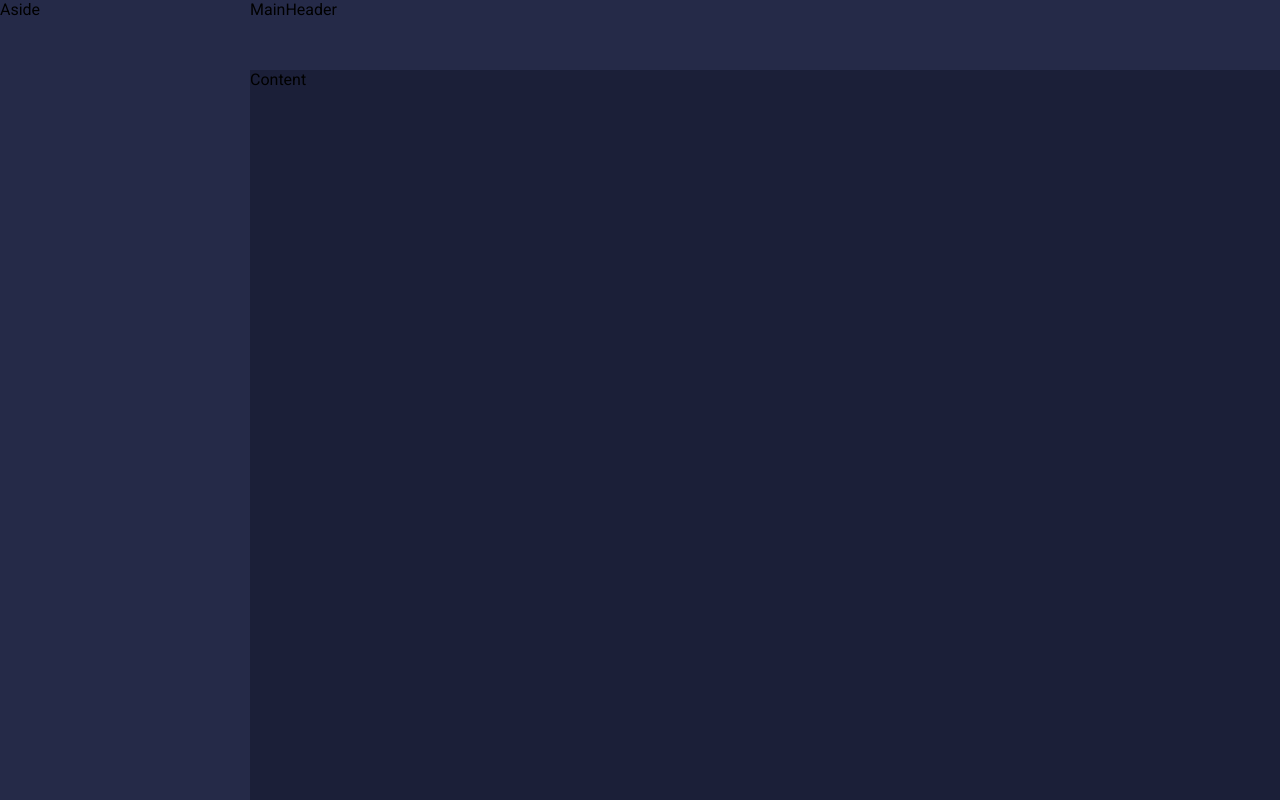
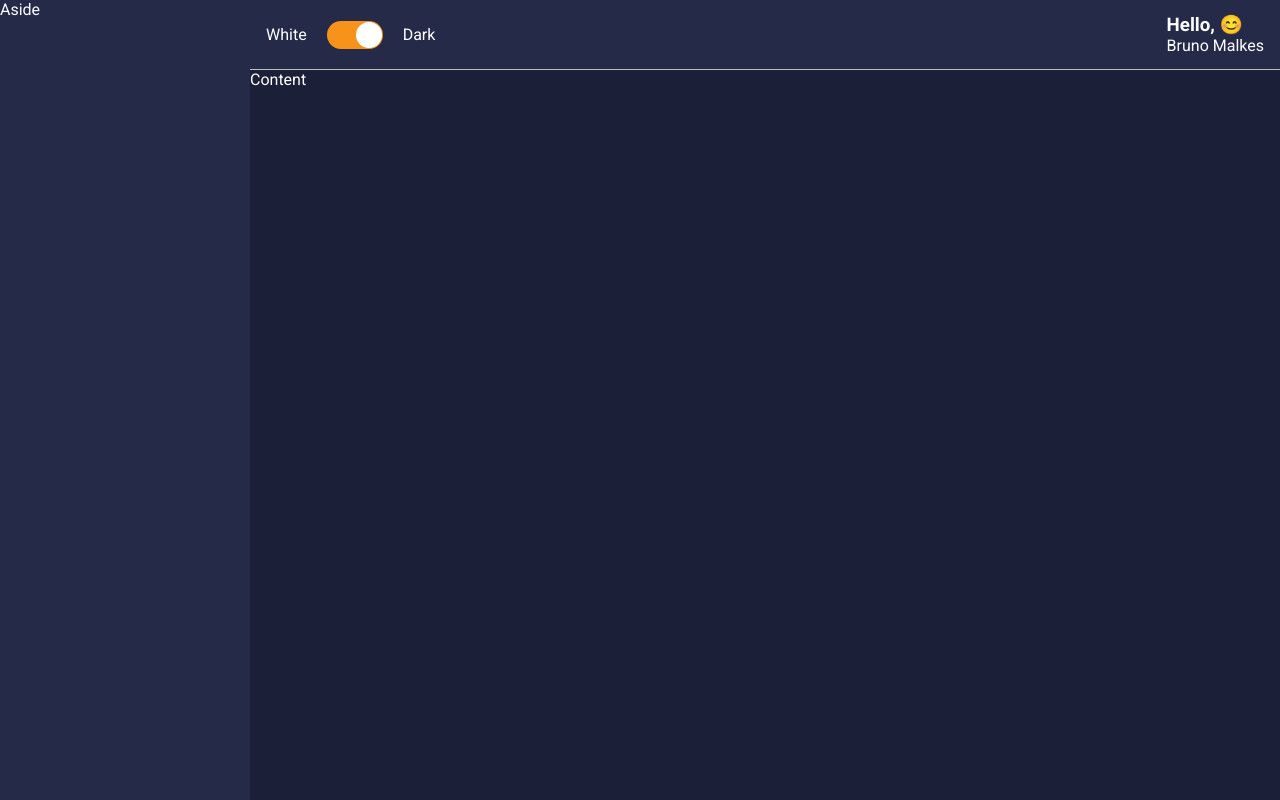
Before and after one commit to BmAlkes/myWallet, a React (Vite) app: page /dashboard in a window 1280 px wide. Built offline with nearby package versions, Linux system fonts and the light colour scheme.

Commit message:
feat:add toogle component

```diff
--- a/index.html
+++ b/index.html
@@ -2,7 +2,7 @@
 <html lang="en">
   <head>
     <meta charset="UTF-8" />
-    <link rel="icon" type="image/svg+xml" href="./src//assets/logo (1).png" />
+    <link rel="icon" type="image/svg+xml" href="./src//assets/lobo.png" />
     <meta name="viewport" content="width=device-width, initial-scale=1.0" />
     <link rel="preconnect" href="https://fonts.googleapis.com" />
     <link rel="preconnect" href="https://fonts.gstatic.com" crossorigin />
--- a/package.json
+++ b/package.json
@@ -12,6 +12,7 @@
   "dependencies": {
     "react": "^18.2.0",
     "react-dom": "^18.2.0",
+    "react-switch": "^7.0.0",
     "styled-components": "^6.0.0-rc.1"
   },
   "devDependencies": {
--- a/src/components/Aside/styles.ts
+++ b/src/components/Aside/styles.ts
@@ -2,5 +2,6 @@ import styled from "styled-components";
 
 export const Container = styled.div`
   grid-area: AS;
-  background-color: #252a48;
+  background-color: ${(props) => props.theme.colors.secondary};
+  color: ${(props) => props.theme.colors.white};
 `;
--- a/src/components/Content/styles.ts
+++ b/src/components/Content/styles.ts
@@ -2,5 +2,6 @@ import styled from "styled-components";
 
 export const Container = styled.div`
   grid-area: CT;
-  background-color: #1b1f38;
+  background-color: ${(props) => props.theme.colors.primary};
+  color: ${(props) => props.theme.colors.white};
 `;
--- a/src/components/MainHeader/index.tsx
+++ b/src/components/MainHeader/index.tsx
@@ -1,8 +1,24 @@
-import React from "react";
-import { Container } from "./styles";
+import React, { useMemo } from "react";
+import { Container, Profile, UserName, Welcome } from "./styles";
+import emojis from "../../utils/emojis";
+import Toogle from "../Toogle";
 
 const MainHeader: React.FC = () => {
-  return <Container>MainHeader</Container>;
+  const emoji = useMemo(() => {
+    const indice = Math.floor(Math.random() * emojis.length);
+
+    return emojis[indice];
+  }, []);
+
+  return (
+    <Container>
+      <Toogle />
+      <Profile>
+        <Welcome>Hello, {emoji} </Welcome>
+        <UserName>Bruno Malkes</UserName>
+      </Profile>
+    </Container>
+  );
 };
 
 export default MainHeader;
--- a/src/components/MainHeader/styles.ts
+++ b/src/components/MainHeader/styles.ts
@@ -3,4 +3,16 @@ import styled from "styled-components";
 export const Container = styled.div`
   grid-area: MH;
   background-color: ${(props) => props.theme.colors.secondary};
+
+  display: flex;
+  align-items: center;
+  justify-content: space-between;
+  padding: 0 1rem;
+  border-bottom: 1px solid ${(props) => props.theme.colors.gray};
 `;
+
+export const Profile = styled.div`
+  color: ${(props) => props.theme.colors.white};
+`;
+export const Welcome = styled.h3``;
+export const UserName = styled.span``;
--- /dev/null
+++ b/src/components/Toogle/index.tsx
@@ -0,0 +1,19 @@
+import React from "react";
+import { Container, ToogleLabel, ToogleSelector } from "./styles";
+
+const Toogle: React.FC = () => (
+  <Container>
+    <ToogleLabel>White</ToogleLabel>
+    <ToogleSelector
+      checked
+      uncheckedIcon={false}
+      checkedIcon={false}
+      onChange={() => {
+        console.log("Toogle");
+      }}
+    />
+    <ToogleLabel>Dark</ToogleLabel>
+  </Container>
+);
+
+export default Toogle;
--- /dev/null
+++ b/src/components/Toogle/styles.ts
@@ -0,0 +1,18 @@
+import styled from "styled-components";
+import Switch, { ReactSwitchProps } from "react-switch";
+
+export const Container = styled.div`
+  display: flex;
+  align-items: center;
+  gap: 20px;
+`;
+export const ToogleLabel = styled.span`
+  color: ${(props) => props.theme.colors.white};
+`;
+
+export const ToogleSelector = styled(Switch).attrs<ReactSwitchProps>(
+  ({ theme }) => ({
+    onColor: theme.colors.info,
+    offColor: theme.colors.warning,
+  })
+)<ReactSwitchProps>``;
--- /dev/null
+++ b/src/utils/emojis.ts
@@ -0,0 +1 @@
+export default ["🤑", "🤩", "😍", "😊", "😎"];
```
Also changed, not shown: src/assets/lobo.png (added), 1 other file (tests, documents, lock files or other folders).
